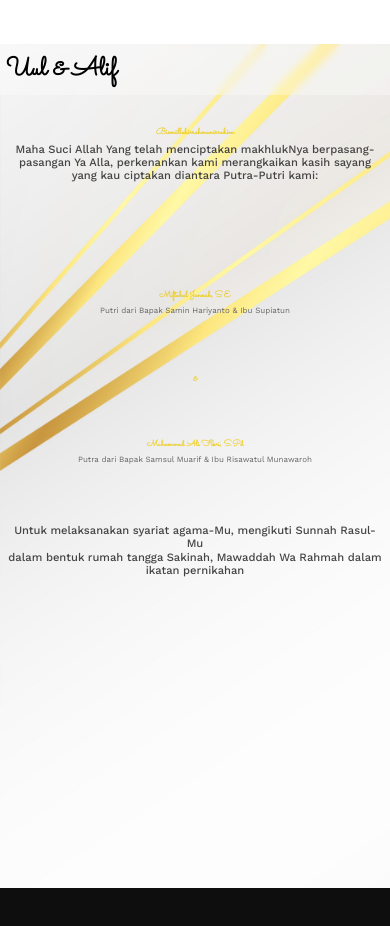
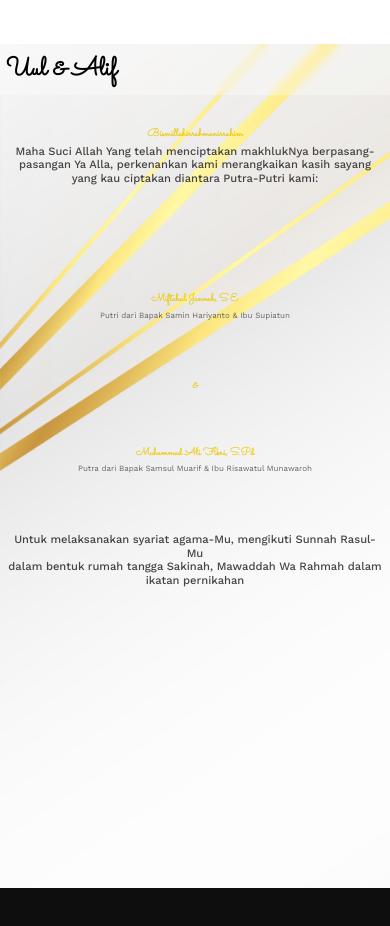
Before and after one commit to pugeng/Weding_Alif, a plain HTML site: page index.html in a window 390 px wide. Shown: the part 800-1726 px from the top of the page. Drawn offline with nearby package versions, Linux system fonts and the light colour scheme.

Commit message:
Update style.css

```diff
--- a/style.css
+++ b/style.css
@@ -328,7 +328,7 @@ footer a {
     }
 
     #home h2{
-        font-size: 90%;
+        font-size: 110%;
     }
 
 
```
